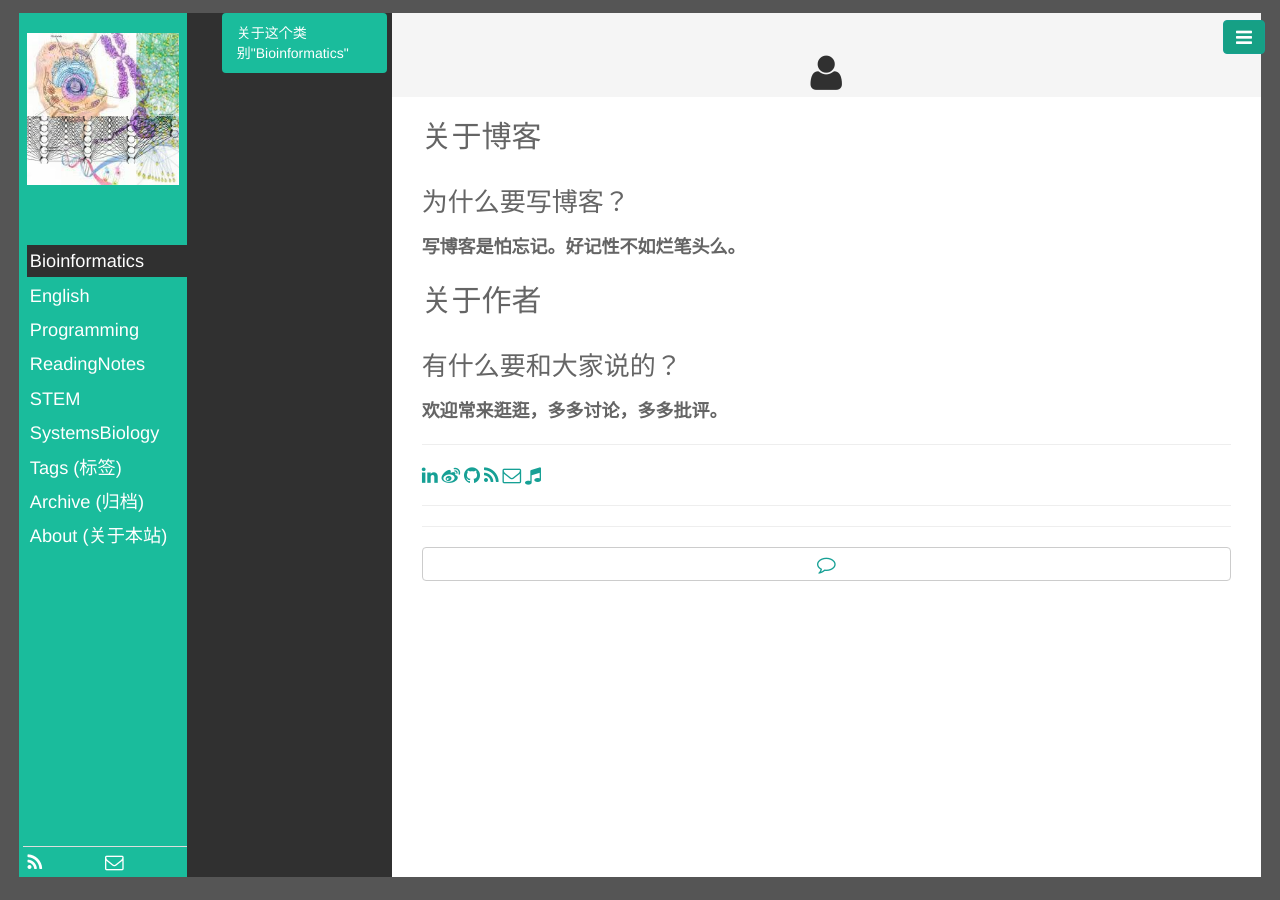
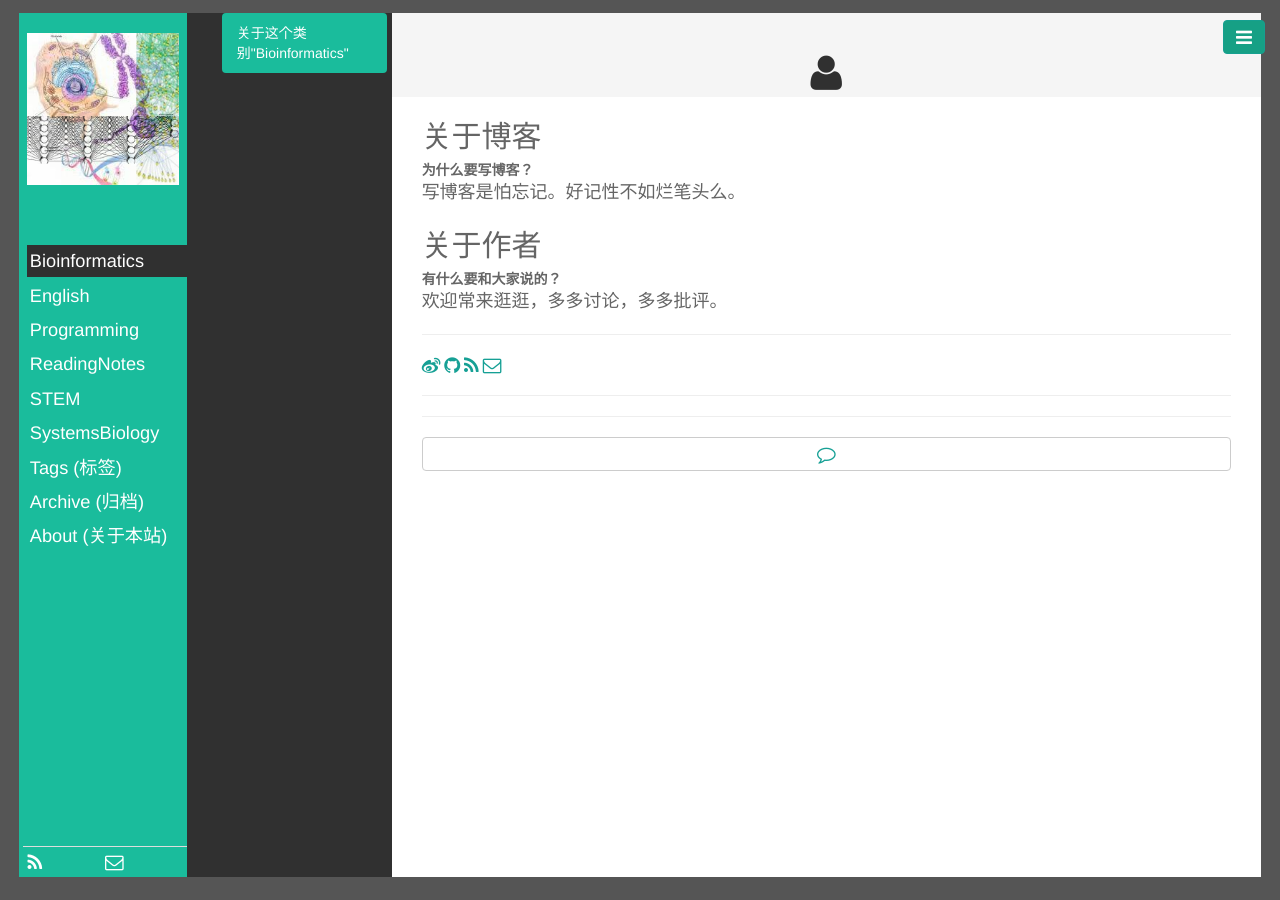
Before and after one commit to CTLife/CTLife.github.io, a Jekyll site: the page built from pages/about.html, in a window 1280 px wide. Built offline with Jekyll 4.4.1, drawn with Linux system fonts in a browser that asks for light colours; Markdown is read by kramdown in place of the engine named in the settings.

Commit message:
Update about.html

```diff
--- a/pages/about.html
+++ b/pages/about.html
@@ -5,22 +5,17 @@ titlename: About (关于本站)
 ---
 
 <h2>关于博客</h2>
-<h3>为什么要写博客？</h3>
-
-<p style=font-size:18px><B>写博客是怕忘记。好记性不如烂笔头么。</B></p>
+<b>为什么要写博客？</b>
+<p style=font-size:18px>写博客是怕忘记。好记性不如烂笔头么。</p>
 
 
 <h2>关于作者</h2>
-
-<h3>有什么要和大家说的？</h3>
-<p style=font-size:18px><B>欢迎常来逛逛，多多讨论，多多批评。</B></p>
+<b>有什么要和大家说的？</b>
+<p style=font-size:18px>欢迎常来逛逛，多多讨论，多多批评。</p>
 
 
 
 <hr>
-<a href="{{ site.author.linkedin }}">
-  <i class="fa fa-linkedin fa-lg" style="color:#16a095;"></i>
-</a>
 <a href="{{ site.author.weibo }}" target="_blank">
   <i class="fa fa-weibo fa-lg" style="color:#16a095;"></i>
 </a>
@@ -33,7 +28,4 @@ titlename: About (关于本站)
 <a href="mailto:{{ site.author.email }}">
   <i class="fa fa-envelope-o fa-lg" style="color:#16a095;"></i>
 </a>
-<a href="{{ site.author.music }}">
-  <i class="fa fa-music fa-lg" style="color:#16a095;"></i>
-</a>
 <hr>
```
